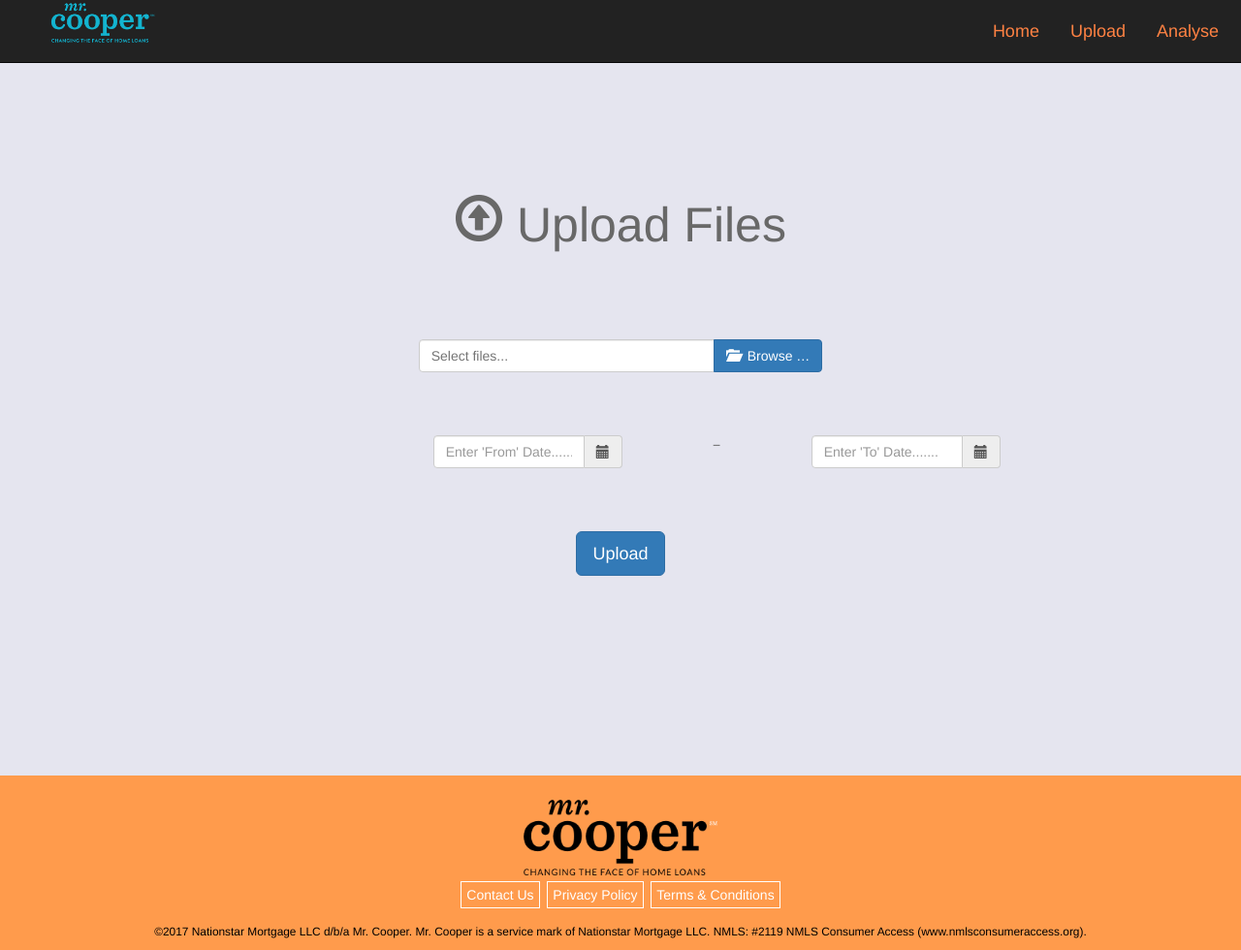
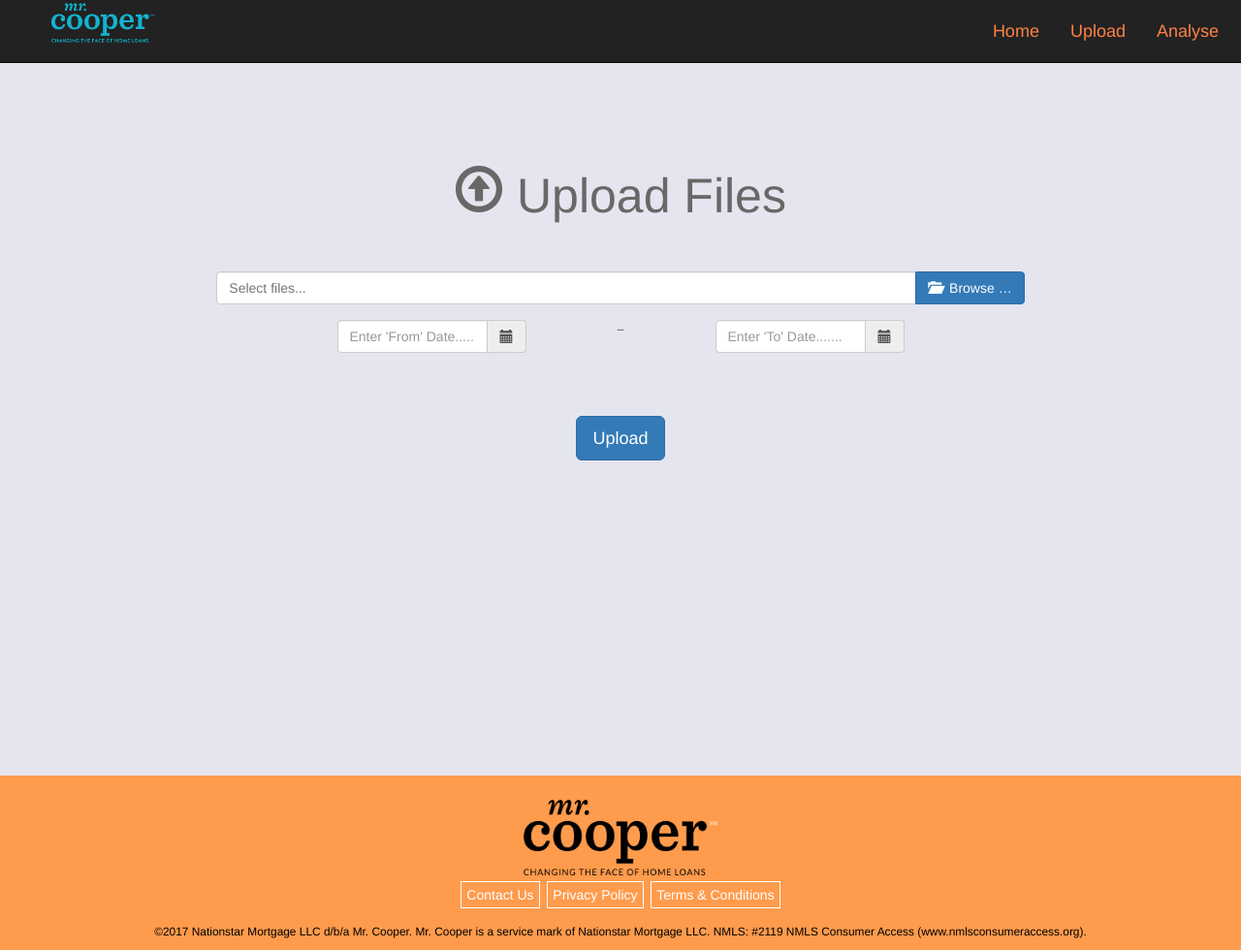
Before and after one commit to sh-dot-s/SwipeAnalyser, a Django app: page /home/upload in a window 1280 px wide; the page is wider, and only the part inside the window is pictured. Shown: that part at 97% size. Run offline with Django 3.2, Linux system fonts and the light colour scheme; parts of the project's set-up code (start-up, migrations or seed data) failed here and were passed over; some libraries are stand-ins or nearby versions.

Commit message:
Updated alignment

```diff
--- a/static/css/stylesheet.css
+++ b/static/css/stylesheet.css
@@ -28,7 +28,7 @@
 }
 
 section {
-  padding-top:110px;
+  padding-top:100px;
     padding-bottom:50px;
     min-height:100vh;
 }
--- a/swipe/core/templates/upload.html
+++ b/swipe/core/templates/upload.html
@@ -11,18 +11,20 @@
 
 {% block content %}
 <section class="container-fluid section2" id="section2">
-  <h1 class="text-center" style="padding-top: 70px;padding-bottom: 70px;font-size: 50px;"><p><span class="glyphicon glyphicon-upload"></span>  Upload Files</p></h1>
+  <h1 class="text-center" style="padding-top: 50px;padding-bottom: 30px;font-size: 50px;"><p><span class="glyphicon glyphicon-upload"></span>  Upload Files</p></h1>
   <form id='#form-upload' class = 'form-horizontal' role="form" method="post" enctype="multipart/form-data">
     {% csrf_token %}
 
-    <div class="col-sm-4 col-sm-offset-4">
+    <div class="col-md-8 col-md-offset-2">
       <div class = "form-group">
         <div class="file-loading">
             <input id="input-b7" name="input-b7[]" multiple type="file" class="file" data-allowed-file-extensions='["xlsx", "xls"]' required >
         </div>
       </div>
+    </div>
     <div style="padding-top: 50px;"class="container">
         <div class="row">
+          <div class='col-md-3'></div>
             <div class='col-md-2'>
                 <div class="form-group">
                     <div class='input-group date' id='datetimepicker1'>
@@ -62,7 +64,7 @@
       </div>
       <script>
           var timer = setTimeout(function() {
-                window.location='/home/analyse'
+              window.location='/home/analys'
           }, 3000);
       </script>
       {% else %}
@@ -82,7 +84,6 @@
       {% endif %}
 
     </p>
-    </div>
   </form>
 </section>
 {% endblock %}
```
Lines whose indentation alone changed are shown as unchanged.
